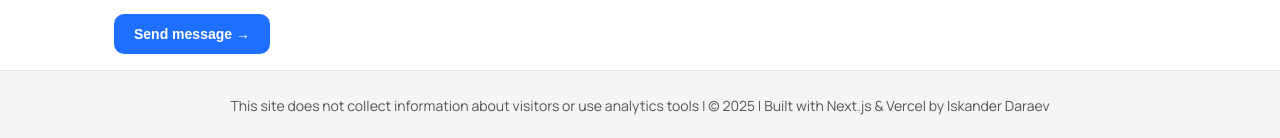
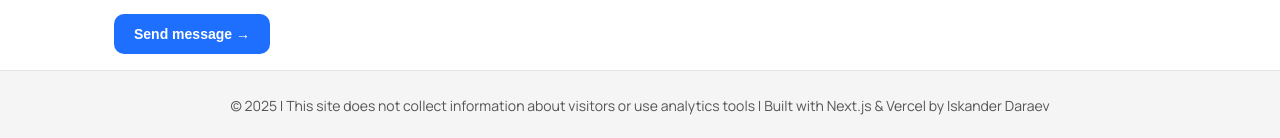
Before and after one commit to isk06/ruportfo, a Next.js app: page / in a window 1280 px wide. Shown: the part 9046-9184 px from the top of the page. Built offline with nearby package versions, Linux system fonts and the light colour scheme.

Commit message:
disclaimer

```diff
--- a/components/Footer.tsx
+++ b/components/Footer.tsx
@@ -1,7 +1,7 @@
 export default function Footer() {
   return (
     <footer className="footer footer-gray">
-      This site does not collect information about visitors or use analytics tools  |  © 2025  |  Built with Next.js & Vercel by Iskander Daraev
+      © 2025  |  This site does not collect information about visitors or use analytics tools  |  Built with Next.js & Vercel by Iskander Daraev
     </footer>
   );
 }
```
